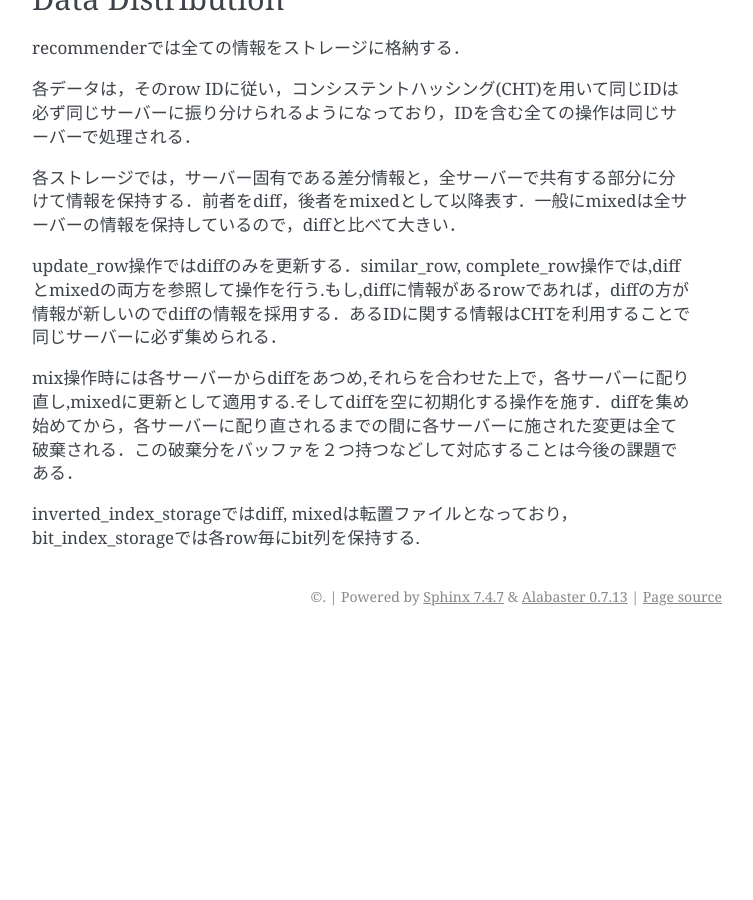
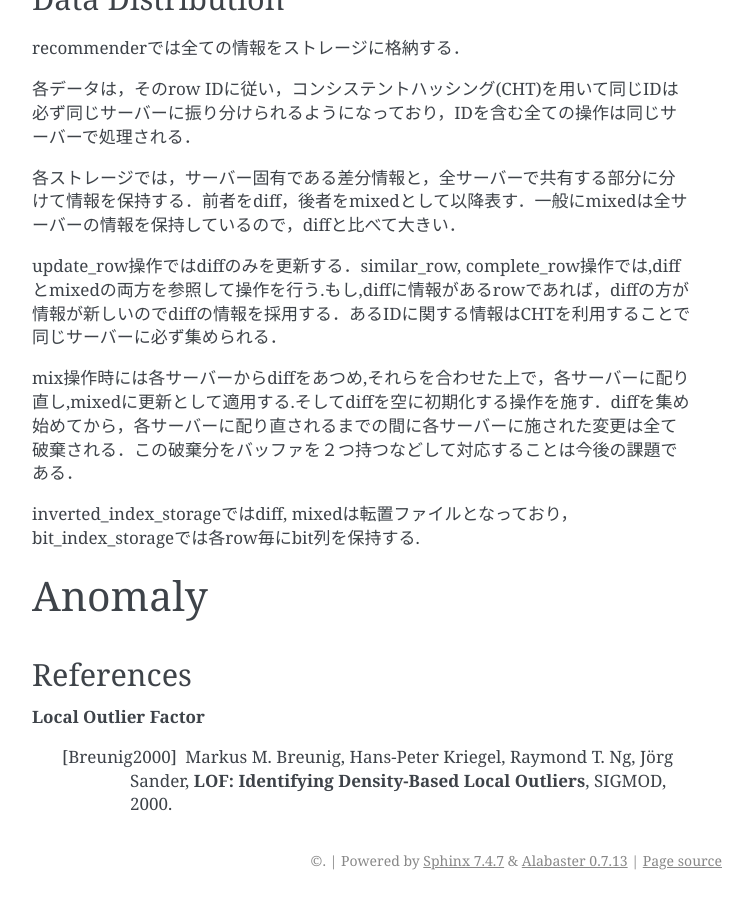
Before and after one commit to jubatus/website, a Sphinx documentation site: the page built from source/ja/method.rst, in a window 1280 px wide and 900 px high, scrolled down 5931 px. Shown: the whole window, without its empty margins (388-1141 px from the left). Built offline with Sphinx 7.4.7, drawn with Linux system fonts in a browser that asks for light colours; the version number could not be read and is left out; before the commit the page ends 6567 px from its top, so only the background shows below that.

Commit message:
fix reference to papers

```diff
--- a/source/en/api_recommender.rst
+++ b/source/en/api_recommender.rst
@@ -22,9 +22,9 @@ We show each filed below:
       Value                Method
       ==================== ===================================
       ``"inverted_index"`` Use Inverted Index.
-      ``"minhash"``        Use MinHash. [Li10]_
+      ``"minhash"``        Use MinHash. [Ping2010]_
       ``"lsh"``            Use Locality Sensitive Hashing.
-      ``"euclid_lsh"``     Use Euclid-distance LSH. [Andoni06]_
+      ``"euclid_lsh"``     Use Euclid-distance LSH. [Andoni2005]_
       ==================== ===================================
 
 
--- a/source/ja/api_recommender.rst
+++ b/source/ja/api_recommender.rst
@@ -22,9 +22,9 @@ JSON の各フィールドは以下のとおりである
       設定値               手法
       ==================== ===================================
       ``"inverted_index"`` 転置インデックスを利用する。
-      ``"minhash"``        MinHash を利用する。 [Li10]_
+      ``"minhash"``        MinHash を利用する。 [Ping2010]_
       ``"lsh"``            Locality Sensitive Hashing を利用する。
-      ``"euclid_lsh"``     Euclid 距離版の LSH を利用する。 [Andoni06]_
+      ``"euclid_lsh"``     Euclid 距離版の LSH を利用する。 [Andoni2005]_
       ==================== ===================================
 
 
--- a/source/ja/method.rst
+++ b/source/ja/method.rst
@@ -2,6 +2,8 @@ Methods
 =======
 
 このページでは、各サーバで使用されているアルゴリズムの詳細について説明する。
+
+.. In this page, we discuss the details of algorithms used in each server. This page is currently written in Japanese; see References section for the list of references for each algorithms.
 
 Classifier & Regression
 =======================
@@ -175,3 +177,12 @@ update_row操作ではdiffのみを更新する．similar_row, complete_row操
 mix操作時には各サーバーからdiffをあつめ,それらを合わせた上で，各サーバーに配り直し,mixedに更新として適用する.そしてdiffを空に初期化する操作を施す．diffを集め始めてから，各サーバーに配り直されるまでの間に各サーバーに施された変更は全て破棄される．この破棄分をバッファを２つ持つなどして対応することは今後の課題である．
 
 inverted_index_storageではdiff, mixedは転置ファイルとなっており，bit_index_storageでは各row毎にbit列を保持する.
+
+Anomaly
+=======
+
+References
+----------
+
+**Local Outlier Factor**
+  .. [Breunig2000] Markus M. Breunig, Hans-Peter Kriegel, Raymond T. Ng, Jörg Sander, **LOF: Identifying Density-Based Local Outliers**, SIGMOD, 2000.
```
Also changed, not shown: source/en/method.rst (+11 -0 lines).
